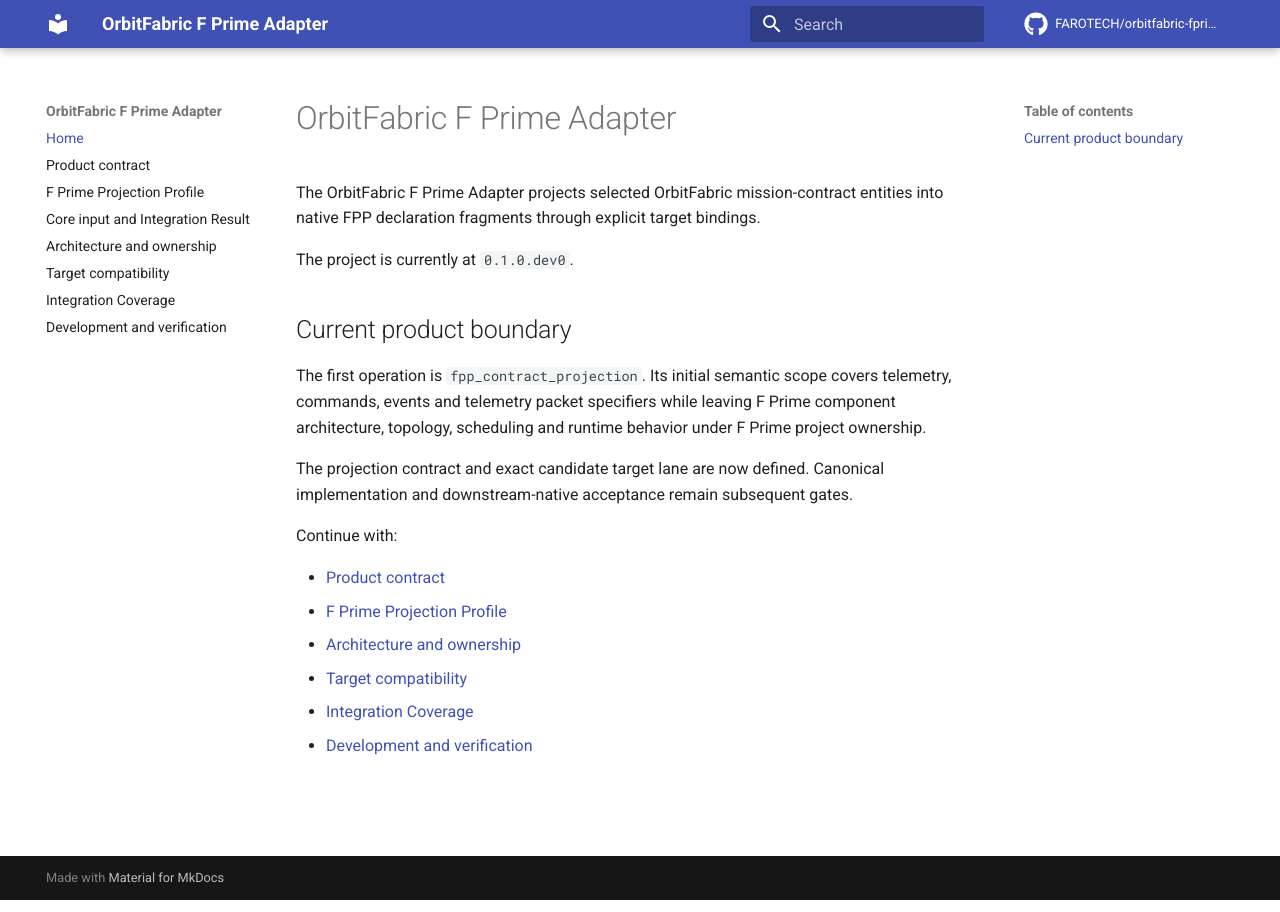
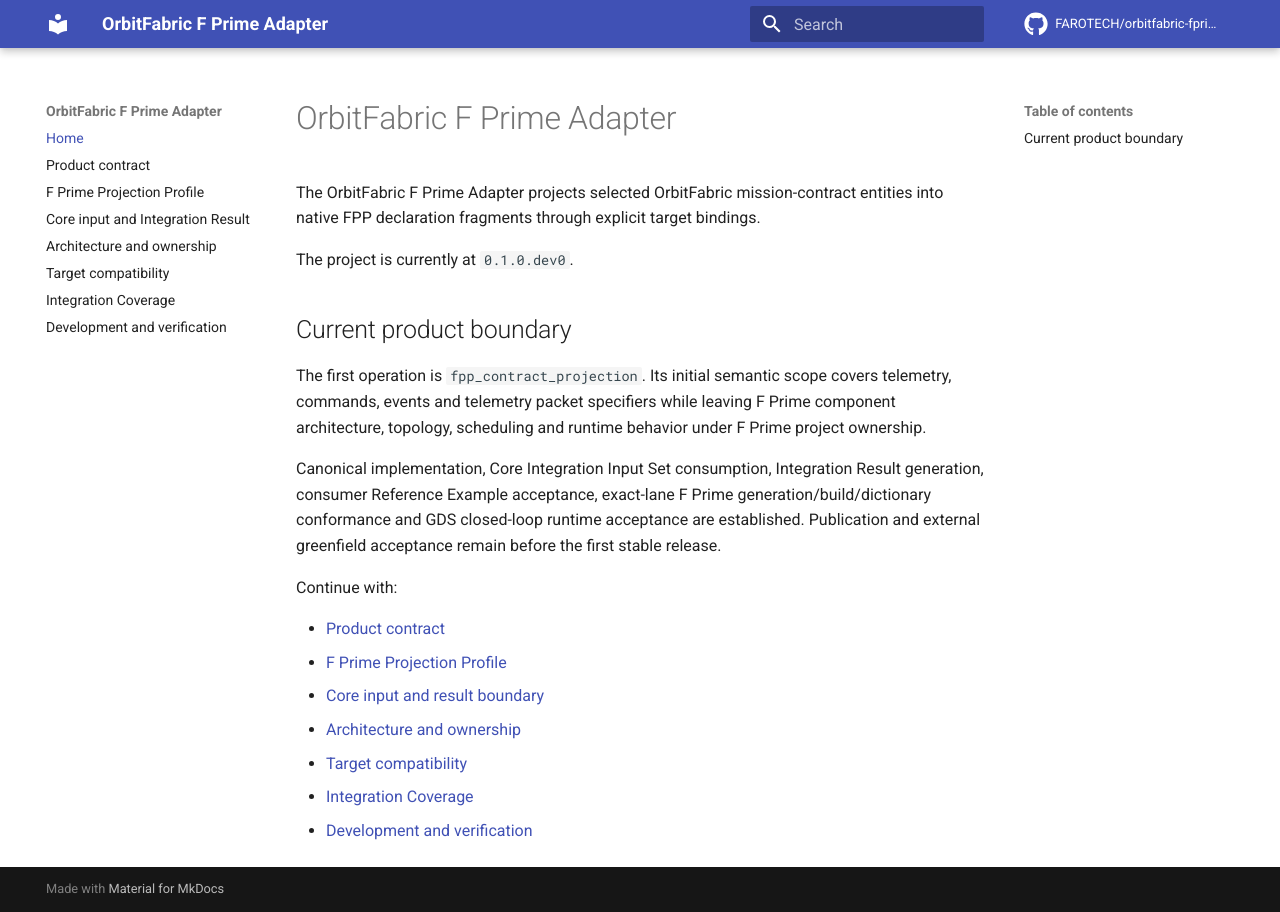
Before and after one commit to FAROTECH/orbitfabric-fprime-adapter, an MkDocs documentation site: the page built from docs/index.md, in a window 1280 px wide. Built offline with MkDocs 1.6.1 and Material for MkDocs 9.7.7, drawn with Linux system fonts in a browser that asks for light colours; comment, search, counter and statistics services are not loaded.

Commit message:
docs: align product index with accepted canonical gates

```diff
--- a/docs/index.md
+++ b/docs/index.md
@@ -8,12 +8,13 @@
 
 The first operation is `fpp_contract_projection`. Its initial semantic scope covers telemetry, commands, events and telemetry packet specifiers while leaving F Prime component architecture, topology, scheduling and runtime behavior under F Prime project ownership.
 
-The projection contract and exact candidate target lane are now defined. Canonical implementation and downstream-native acceptance remain subsequent gates.
+Canonical implementation, Core Integration Input Set consumption, Integration Result generation, consumer Reference Example acceptance, exact-lane F Prime generation/build/dictionary conformance and GDS closed-loop runtime acceptance are established. Publication and external greenfield acceptance remain before the first stable release.
 
 Continue with:
 
 - [Product contract](product-contract.md)
 - [F Prime Projection Profile](projection-profile.md)
+- [Core input and result boundary](core-input-and-result.md)
 - [Architecture and ownership](architecture-and-ownership.md)
 - [Target compatibility](target-compatibility.md)
 - [Integration Coverage](integration-coverage.md)
```
